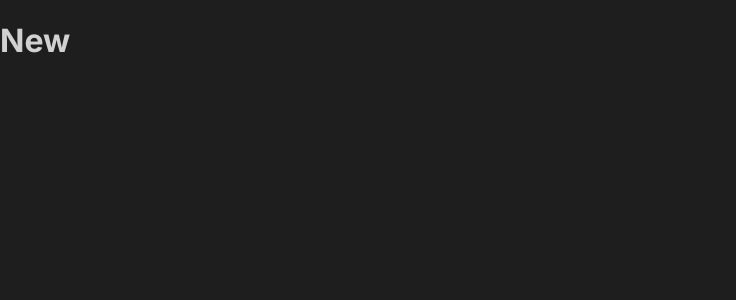
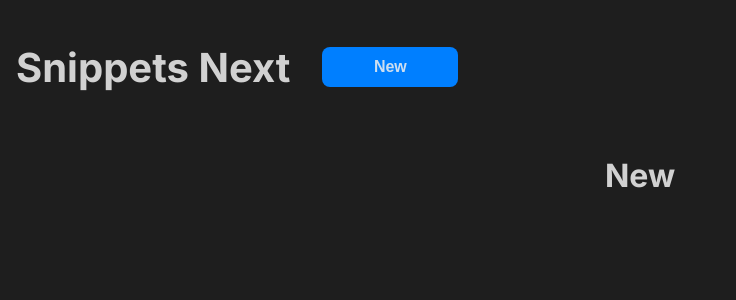
Before and after one commit to ErnestTramp/snippets-next, a Next.js app: page /new in a window 1280 px wide. Shown: the top 300 px of the page, without its empty margins (0-736 px from the left). Built offline with nearby package versions, Linux system fonts and the light colour scheme.

Commit message:
WORKING SQL

```diff
--- a/package.json
+++ b/package.json
@@ -9,6 +9,7 @@
     "lint": "next lint"
   },
   "dependencies": {
+    "@mui/base": "^5.0.0-beta.11",
     "eslint": "8.47.0",
     "eslint-config-next": "13.4.19",
     "next": "13.4.19",
--- /dev/null
+++ b/src/app/components/Header.jsx
@@ -0,0 +1,10 @@
+import { Button } from "@mui/base"
+
+export default function Header() {
+    return (
+        <header>
+            <h1>Snippets Next</h1>
+            <Button className="MuiButton">New</Button>
+        </header>
+    )
+}
--- a/src/app/globals.css
+++ b/src/app/globals.css
@@ -2,11 +2,14 @@
   --bg1: #1e1e1e;
   --bg2: #252526;
   --bg3: #3e3e42;
-  --action1: #007acc;
 
   --text1: #eeeeeedc;
   --text2: #d0d0d0b5;
   --text3: #bfbfbf92;
+
+  --blue1: #007FFF;
+  --blue2: #0072E5;
+  --blue3: #0059B2;
 }
 
 body {
@@ -14,4 +17,82 @@ body {
   padding: 0;
   background: var(--bg1);
   color: var(--text1);
+  display: flex;
+  flex-direction: column;
+  align-items: center;
 }
+
+header {
+  display: flex;
+  align-items: center;
+  gap: 2vh;
+  width: 100%;
+}
+
+header h1 {
+  padding: 2vh 2vh;
+  font-size: 5vh;
+}
+
+.MuiButton {
+  width: 17vh;
+  height: 5vh;
+  color: var(--text1);
+  background-color: var(--blue1);
+  border: none;
+  transition: all 150ms ease;
+  font-weight: 600;
+  font-size: 2vh;
+  cursor: pointer;
+  border-radius: 8px;
+}
+
+.MuiButton:hover {
+  background-color: var(--blue2);
+  outline: none;
+
+}
+
+.MuiButton:active {
+  background-color: var(--blue3);
+  outline: none;
+}
+
+main {
+  width: 97%;
+  height: 80vh;
+}
+
+.snippets-wrapper {
+  width: 100%;
+  height: 100%;
+}
+
+.snippet {
+  width: 60vh;
+  height: 40vh;
+  display: flex;
+  flex-direction: column;
+  border-radius: 13px;
+  background-color: var(--bg3);
+}
+
+.snippet-header {}
+
+.snippet-header p {
+  margin: 1vh 1vh 0vh 1.3vh;
+  padding: 1vh;
+  max-width: 15vh;
+  border-radius: 10px 10px 0px 0px;
+  background-color: var(--bg2);
+}
+
+.snippet-code {
+  margin: 0vh 1vh 1vh 1.3vh;
+  width: 95.5%;
+  height: 100%;
+  background-color: var(--bg2);
+  border-radius: 0px 10px 10px 10px;
+}
+
+.code {}
--- a/src/app/new/page.js
+++ b/src/app/new/page.js
@@ -1,3 +1,10 @@
-export default function Page() {
-  return <h1>New</h1>;
+import Header from "../components/Header";
+
+export default async function Page() {
+  return (
+    <>
+      <Header />
+      <h1>New</h1>
+    </>
+  );
 }
--- a/src/database.js
+++ b/src/database.js
@@ -1,4 +1,4 @@
-import { sqlite3 } from "sqlite3";
+const sqlite3 = require("sqlite3").verbose();
 
 export const db = new sqlite3.Database(
   "./var/app.db",
```
Also changed, not shown: src/app/page.js (+48 -2 lines), 1 other file (tests, documents, lock files or other folders).
